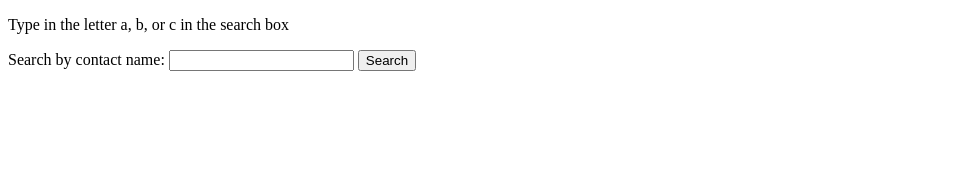
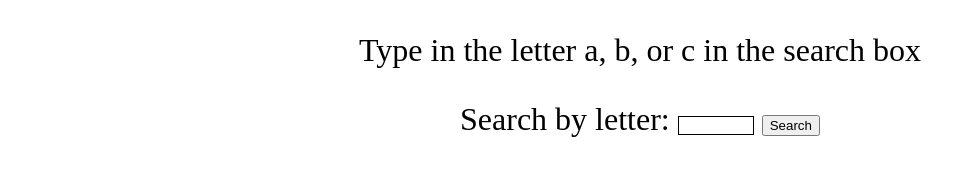
Before and after one commit to bdog72/vanilla-javascript-practice, a website built with webpack: page src/index.html in a window 1280 px wide. Shown: the whole page, without its empty margins (0-976 px from the left). Built offline with nearby package versions, Linux system fonts and the light colour scheme.

Commit message:
finished 1st example

```diff
--- a/src/index.html
+++ b/src/index.html
@@ -1,51 +1,13 @@
-<!-- <!DOCTYPE html>
-<html>
-<head lang="en">
-  <meta charset="UTF-8">
-  <meta name="viewport" content="width=device-width, user-scalable=no, minimum-scale=1.0, maximum-scale=1.0">
-  <title>Vanilla Javascript Practice</title>
-</head>
-<body>
-<label for="search">Search by contact name: </label>
-<input id="search" type='text'>
-<button>Search</button>
-<p id='ex1'></p>
 
-<script>
-const contacts = ['Molly', 'Crystal'];
-const para = document.getElementById('ex1');
-const input = document.querySelector('input');
-const btn = document.querySelector('button');
-
-btn.addEventListener('Click', function() {
-  const searchName = input.value;
-  input.value = '';
-  input.focus();
-  for (var i = 0; i < contacts.length; i++) {
-    var splitContact = contacts[i].split(':');
-    if(splitContact[0] === searchName) {
-      para.textContent = splitContact[0] + '\'s number is ' = splitContact[1] + '.';
-      break;
-    } else {
-      para.textContent = 'Dog not Found';
-    }
-  }
-});
-</script>
-</body>
-</html> -->
 <!DOCTYPE html>
 <html>
   <head>
     <meta charset="utf-8">
     <title>Simple contact search example</title>
-    <style>
-
-    </style>
   </head>
   <body>
 <p>Type in the letter a, b, or c in the search box</p>
-  <label for="search">Search by contact name: </label>
+<label for="search">Search by letter: </label>
   <input id="search" type="text">
   <button>Search</button>
 
--- a/src/styles/screen.scss
+++ b/src/styles/screen.scss
@@ -6,3 +6,13 @@ $base-font-family: sans-serif;
 html {
   text-size-adjust: 100%;
 }
+
+body {
+  text-align: center;
+  font-size: 2em;
+}
+
+#search {
+  width: 70px;
+  border: 1px solid black;
+}
```
